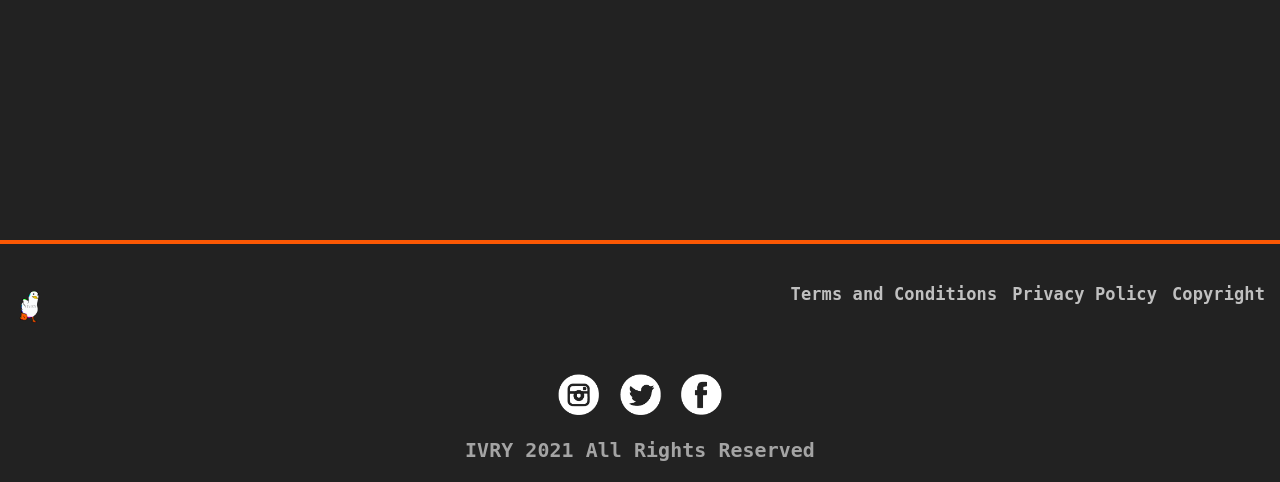
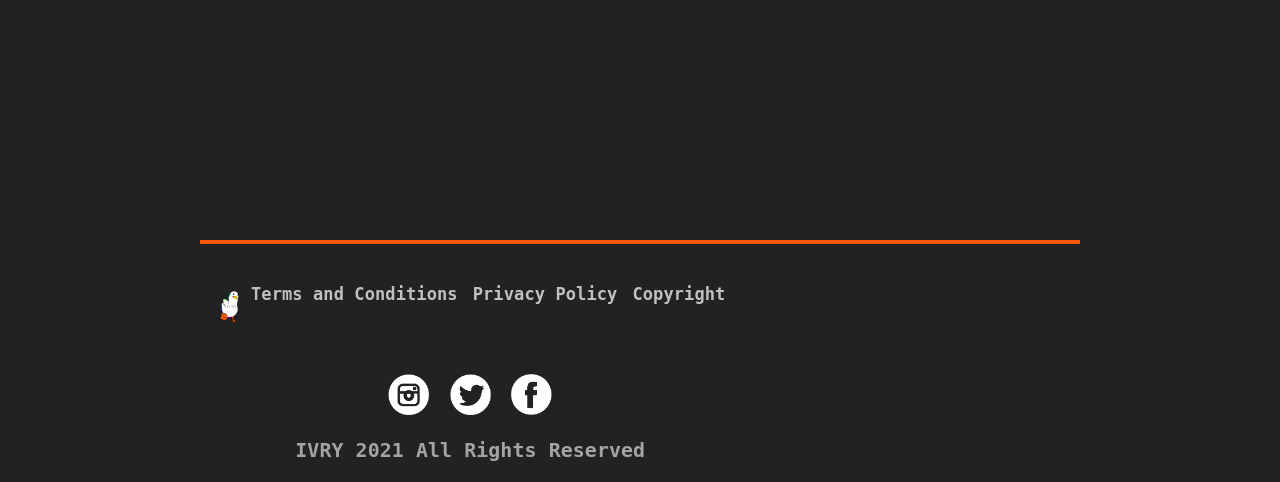
Before and after one commit to i1470s/IVRY-Website-V2, a PHP site: page /content/home/blog.html in a window 1280 px wide. Shown: the part 1661-2143 px from the top of the page. Run offline with PHP 8.4, Linux system fonts and the light colour scheme.

Commit message:
Add files via upload

```diff
--- a/data/css/styles.css
+++ b/data/css/styles.css
@@ -30,13 +30,14 @@ body{
 }
 
 footer{
-    position: relative;
+    justify-content: space-between;
+    display: flex;
+    max-width: 880px;
     height: -150px;
-    width: 100%;
     background-color: #222;
     color: #c8c8c8c8;
     bottom: 0;
-    margin: auto;
+    margin: 0 auto;
     padding: 0px;
     margin-top: 50px;
     box-sizing: border-box;
```
